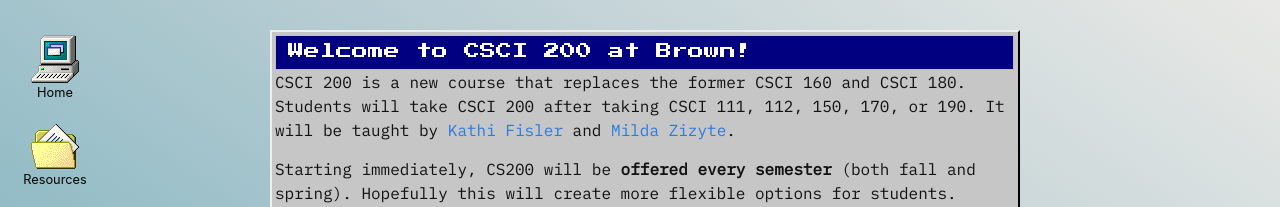
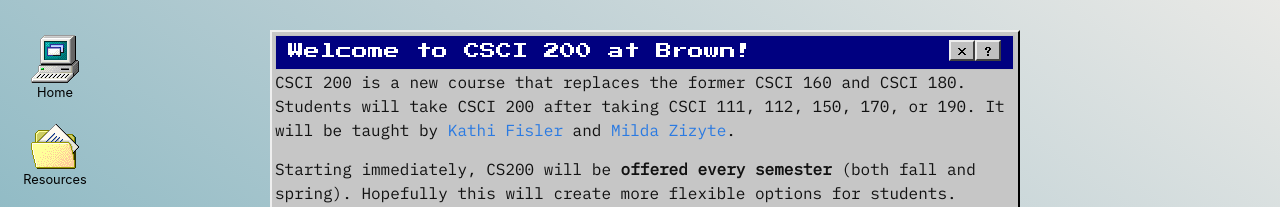
Before and after one commit to brown-csci0200/brown-csci0200.github.io, a Jekyll site: the page built from index.md, in a window 1280 px wide. Shown: the top 207 px of the page. Built offline with Jekyll 4.4.1, drawn with Linux system fonts in a browser that asks for light colours.

Commit message:
added buttons :D

```diff
--- a/_layouts/default.html
+++ b/_layouts/default.html
@@ -11,6 +11,12 @@
       <div class="wrapper">
         <div class="window">
           <div class="title">
+            <button class="button">
+              <img src = "/assets/images/icons/question_icon.png" alt="?" class="img">
+            </button>
+            <button class="button">
+              <img src = "/assets/images/icons/close_icon.png" alt="X" class="img">
+            </button>
             {{ page.windowTitle }}
           </div>
           <div class="content">
--- a/assets/css/style.scss
+++ b/assets/css/style.scss
@@ -193,4 +193,22 @@
       border-bottom: 1px solid silver;
       background: navy;
     }
+
+    .button {
+      display: block;
+      border-left: 2px solid #ededed;
+      color: #000;
+      background-color: silver;
+      position: relative;
+      z-index: 10;
+      float: right;
+      border-top: 2px solid #ededed;
+      border-right: 2px solid #404040;
+      border-bottom: 2px solid #404040;
+      .button-img {
+        position:absolute;
+        left:1px;
+        top:0px;
+      }
+    }
 }
```
Also changed, not shown: assets/images/icons/close_icon.png (added), assets/images/icons/question_icon.png (added).
